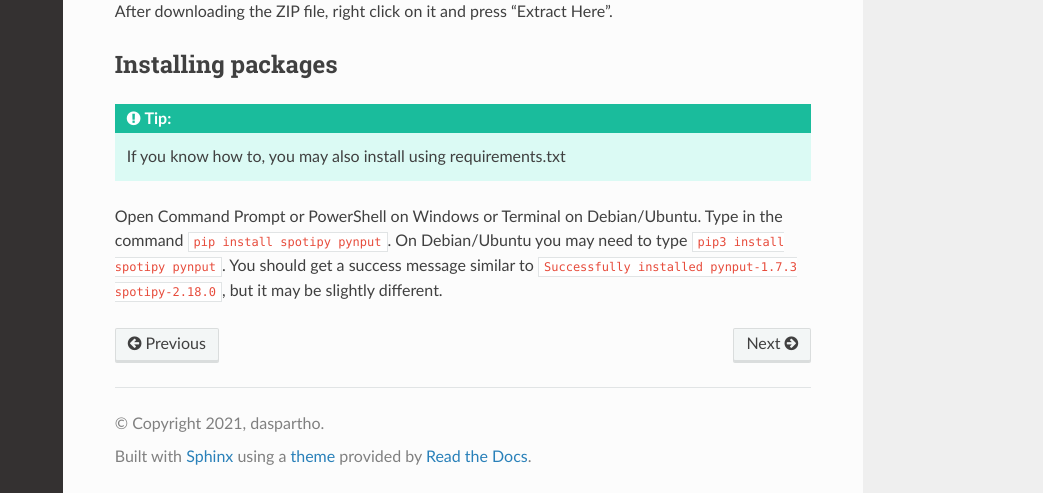
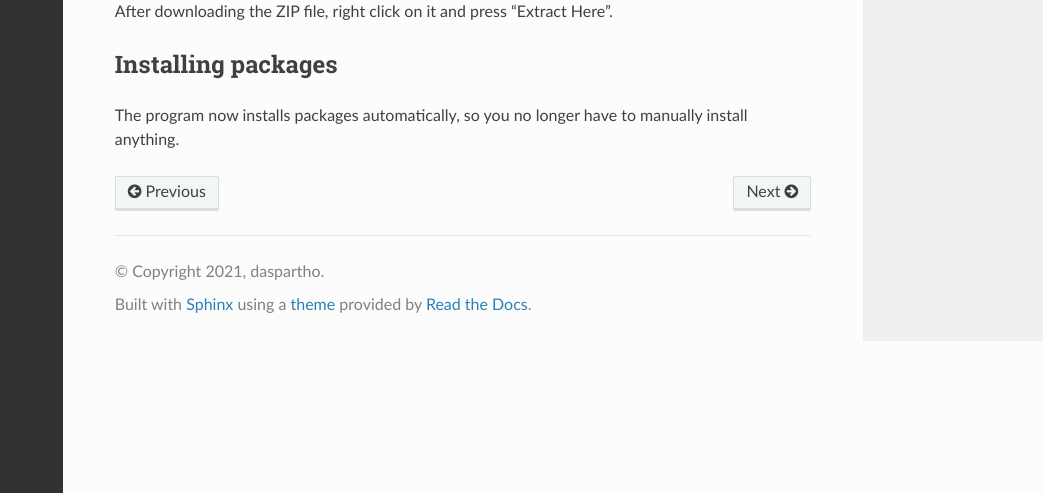
Before and after one commit to airD173/SpotiByeAds-Docs, a Sphinx documentation site: the page built from source/installation.md, in a window 1280 px wide and 900 px high, scrolled down 3484 px, cut to the strip 407-900 px from the top of the window. Shown: the whole strip, without its empty margins (237-1280 px from the left). Built offline with Sphinx 7.4.7 and the Read the Docs theme 2.0.0, drawn with Linux system fonts in a browser that asks for light colours.

Commit message:
Removed installation as it's now automated

````diff
--- a/source/installation.md
+++ b/source/installation.md
@@ -82,11 +82,4 @@ After downloading the ZIP file, right click on it and press "Extract Here".
 (package-installation)=
 ## Installing packages
 
-```{admonition} Tip:
-:class: tip
-
-If you know how to, you may also install using requirements.txt
-```
-
-Open Command Prompt or PowerShell on Windows or Terminal on Debian/Ubuntu. Type in the command `pip install spotipy pynput`. On Debian/Ubuntu you may need to type `pip3 install spotipy pynput`.
-You should get a success message similar to `Successfully installed pynput-1.7.3 spotipy-2.18.0`, but it may be slightly different.
+The program now installs packages automatically, so you no longer have to manually install anything.
````
